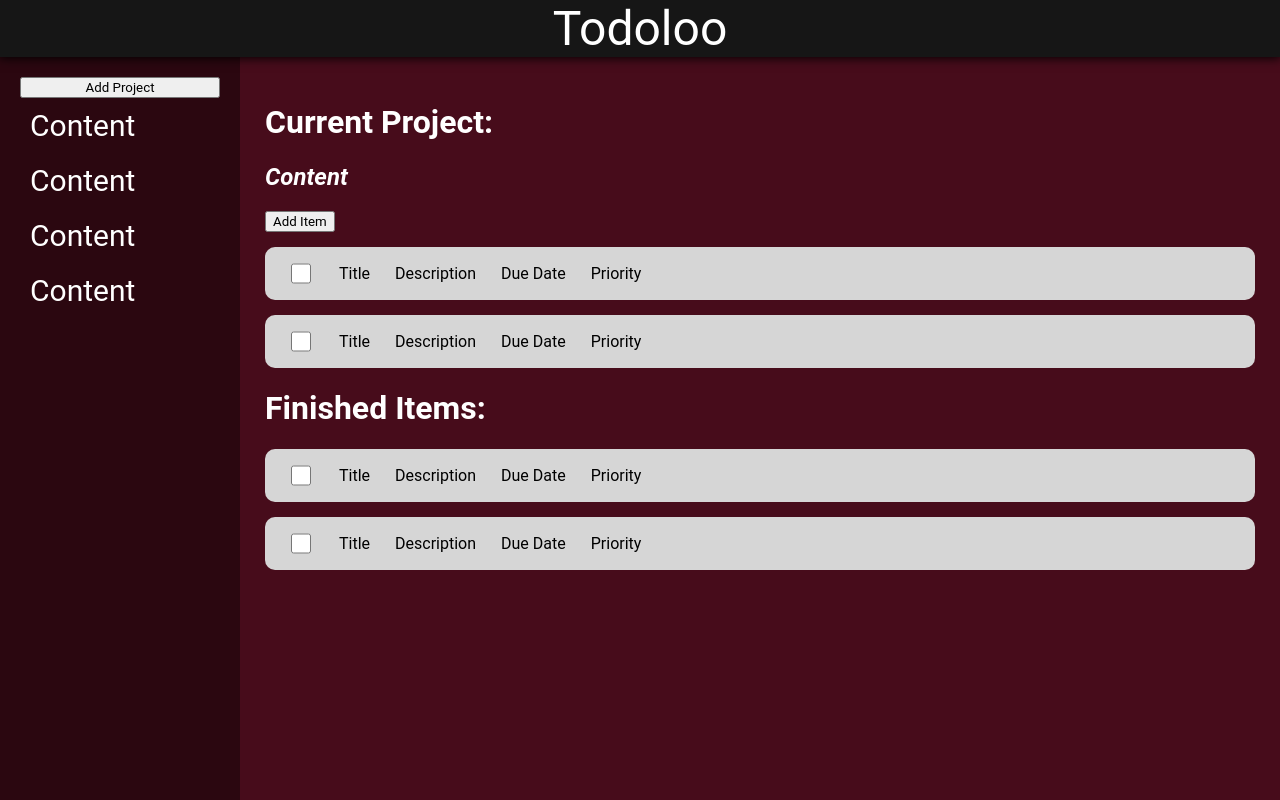
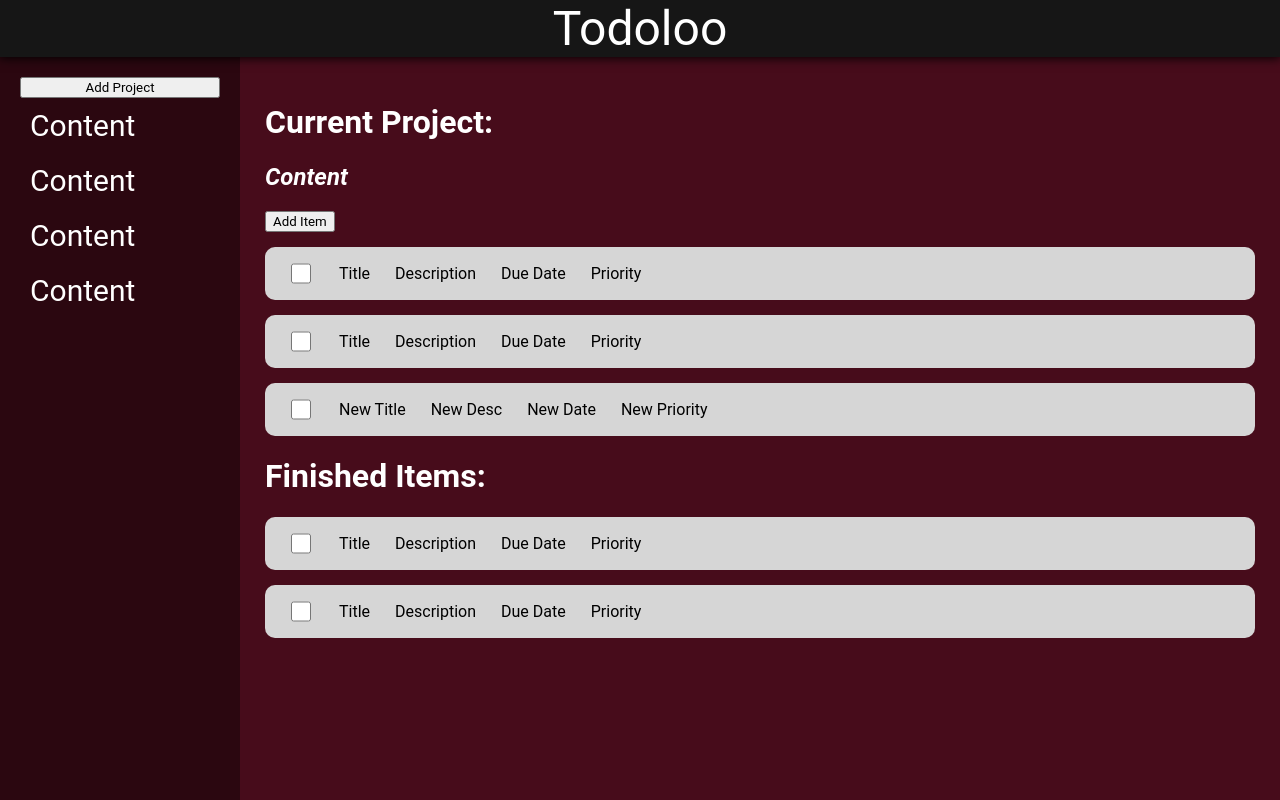
Before and after one commit to core-ryan/todo, a website built with webpack: page src/index.html in a window 1280 px wide. Both pictures are taken after a click on the button "Add Item". Built offline with nearby package versions, Linux system fonts and the light colour scheme.

Commit message:
- Added DOM manipulating function to add new todo-card     - Event listener for Add Button     - dom-functions.js > addTodoItem

```diff
--- /dev/null
+++ b/src/dom-functions.js
@@ -0,0 +1,27 @@
+export function addTodoItem(todoItem) {
+    const field = document.getElementById("todo-field");
+    const card = document.createElement("div");
+    card.classList.add("todo-card");
+
+
+    const check = document.createElement("INPUT");
+    check.setAttribute("type", "checkbox");
+
+    const titleText = document.createElement("p");
+    const descText = document.createElement("p");
+    const dateText = document.createElement("p");
+    const priorityText = document.createElement("p");
+    titleText.innerHTML = todoItem.title;
+    descText.innerHTML = todoItem.description;
+    dateText.innerHTML = todoItem.dueDate;
+    priorityText.innerHTML = todoItem.priority;
+
+    card.appendChild(check);
+    card.appendChild(titleText);
+    card.appendChild(descText);
+    card.appendChild(dateText);
+    card.appendChild(priorityText);
+
+    field.appendChild(card);
+
+}
--- a/src/index.html
+++ b/src/index.html
@@ -23,7 +23,7 @@
         <div class="main-section">
             <h1>Current Project:</h1>
             <h2>Content</h2>
-            <button>
+            <button id="add-button">
                 Add Item
             </button>
             <div id="todo-field">
--- a/src/index.js
+++ b/src/index.js
@@ -1 +1,8 @@
 import './styles.css';
+import createTodoItem from './todo-item.js';
+import { addTodoItem } from './dom-functions.js';
+
+const v = createTodoItem("New Title", "New Desc", "New Date", "New Priority");
+document.getElementById("add-button").addEventListener("click", function(){
+    addTodoItem(v);
+});
```
